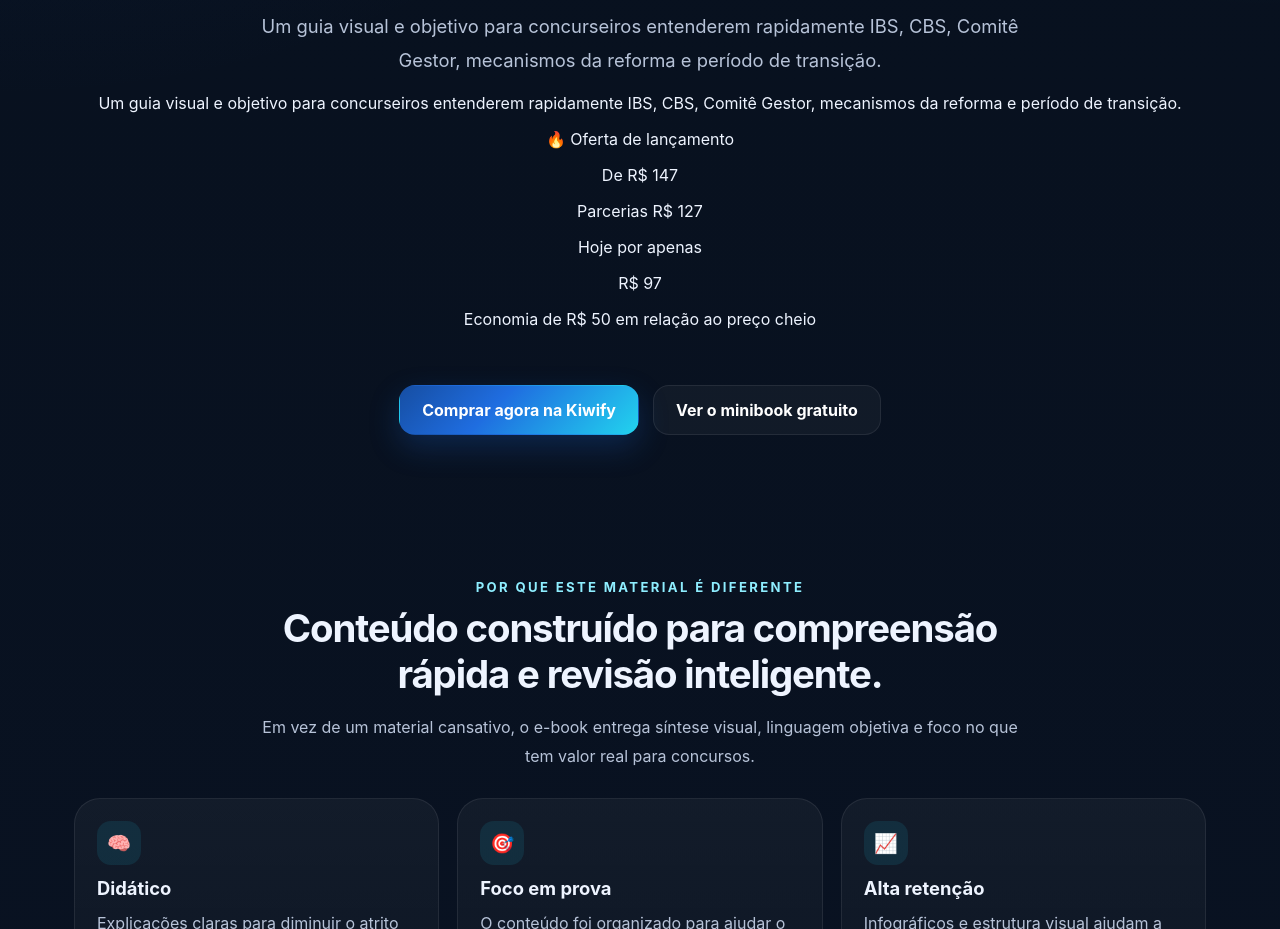
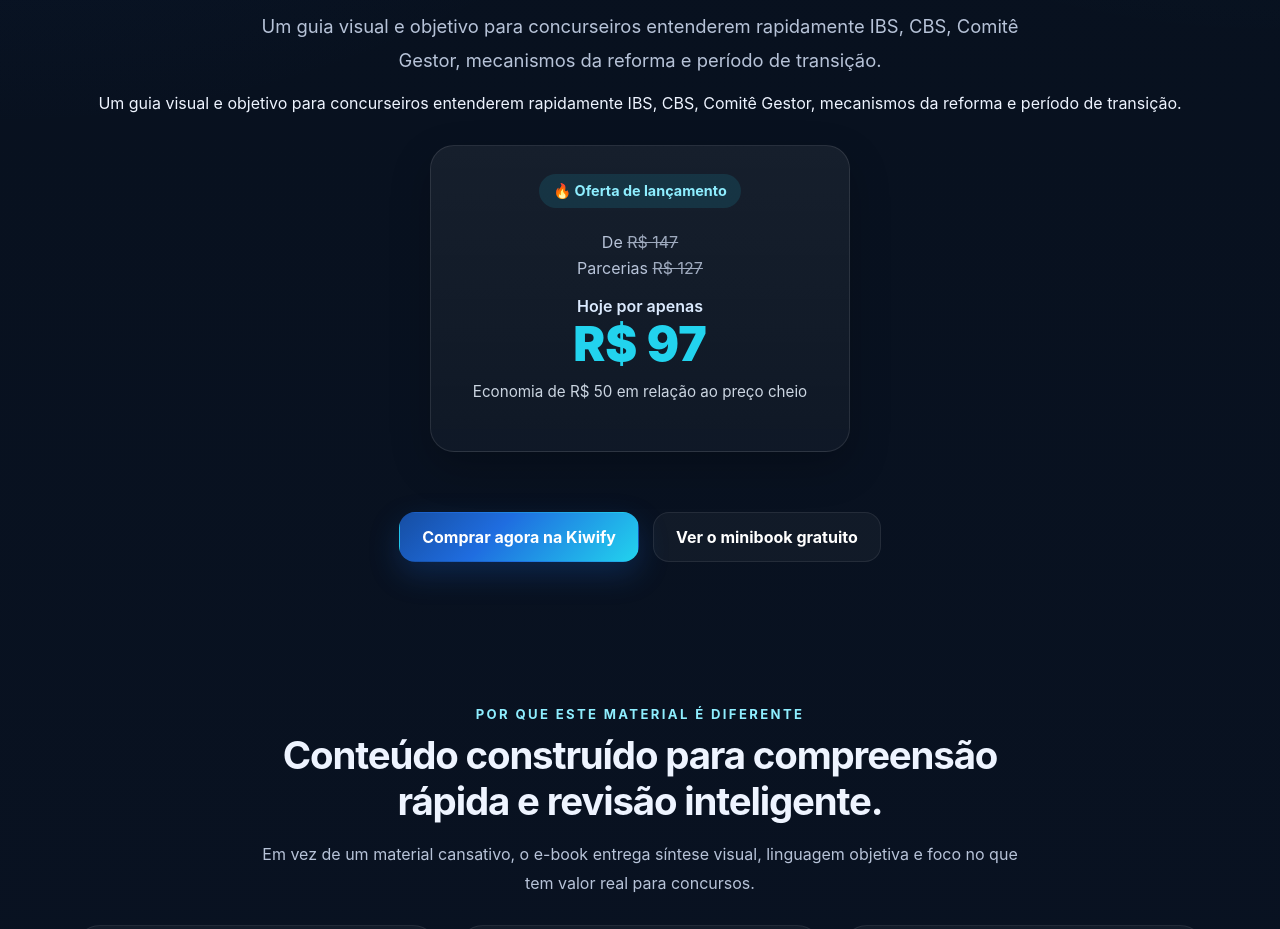
Before and after one commit to MarcosViniciusDomingues/concurseiria-site, a plain HTML site: page ebook.html in a window 1280 px wide. Shown: the part 900-1829 px from the top of the page. Drawn offline with Linux system fonts and the light colour scheme.

Commit message:
Update style.css

```diff
--- a/style.css
+++ b/style.css
@@ -28,6 +28,59 @@ body{
 }
 a{color:inherit;text-decoration:none}
 img{max-width:100%;display:block}
+.offer-box{
+  margin:32px auto;
+  max-width:420px;
+  text-align:center;
+  background:linear-gradient(180deg, rgba(255,255,255,.06), rgba(255,255,255,.03));
+  border:1px solid rgba(255,255,255,.10);
+  border-radius:24px;
+  padding:28px 24px;
+  box-shadow:0 16px 40px rgba(0,0,0,.22);
+}
+
+.offer-badge{
+  display:inline-block;
+  padding:8px 14px;
+  border-radius:999px;
+  background:rgba(34,211,238,.12);
+  color:#8eeeff;
+  font-weight:700;
+  font-size:.9rem;
+  margin-bottom:18px;
+}
+
+.offer-old-price{
+  margin:6px 0;
+  color:#b7c3d8;
+  font-size:1rem;
+}
+
+.offer-old-price span{
+  text-decoration:line-through;
+  opacity:.85;
+}
+
+.offer-current-label{
+  margin:18px 0 4px;
+  color:#dbeafe;
+  font-size:1rem;
+  font-weight:600;
+}
+
+.offer-current-price{
+  margin:0;
+  font-size:3rem;
+  line-height:1;
+  font-weight:900;
+  color:#22d3ee;
+}
+
+.offer-note{
+  margin:14px 0 22px;
+  color:#cbd5e1;
+  font-size:.95rem;
+}
 .container{max-width:var(--max);margin:0 auto;padding:0 24px}
 .topbar{
   position:sticky;top:0;z-index:50;
```
